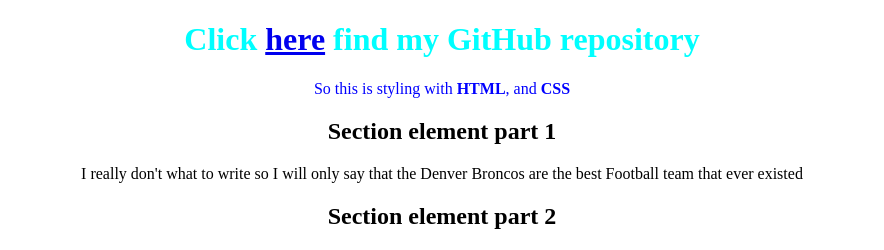
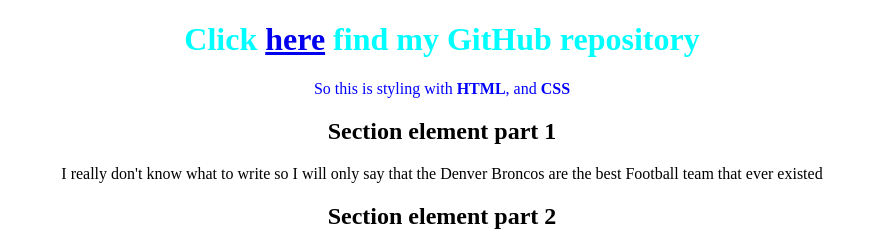
Before and after one commit to fkb5105/Felipes-site, a plain HTML site: page div and figure activity.html in a window 1280 px wide. Shown: the top 250 px of the page, without its empty margins (198-1082 px from the left). Drawn offline with Linux system fonts and the light colour scheme.

Commit message:
Update div and figure activity.html

```diff
--- a/div and figure activity.html
+++ b/div and figure activity.html
@@ -30,7 +30,7 @@
             <a><strong>CSS</strong></a></p>
         <section>
             <h2>Section element part 1</h2>
-            <p> I really don't what to write so I will only say that the Denver Broncos are the best Football team that ever existed</p>
+            <p> I really don't know what to write so I will only say that the Denver Broncos are the best Football team that ever existed</p>
         </section>
 
         <section>
```
